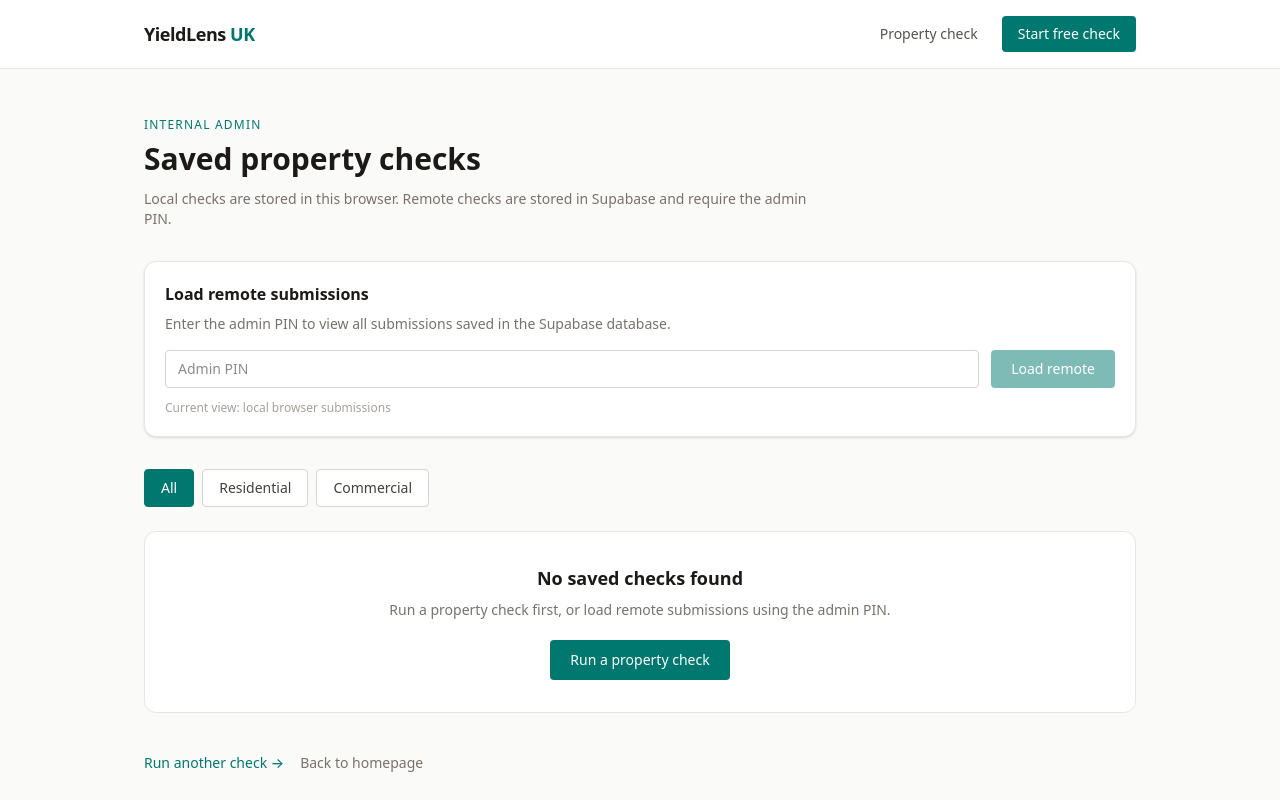
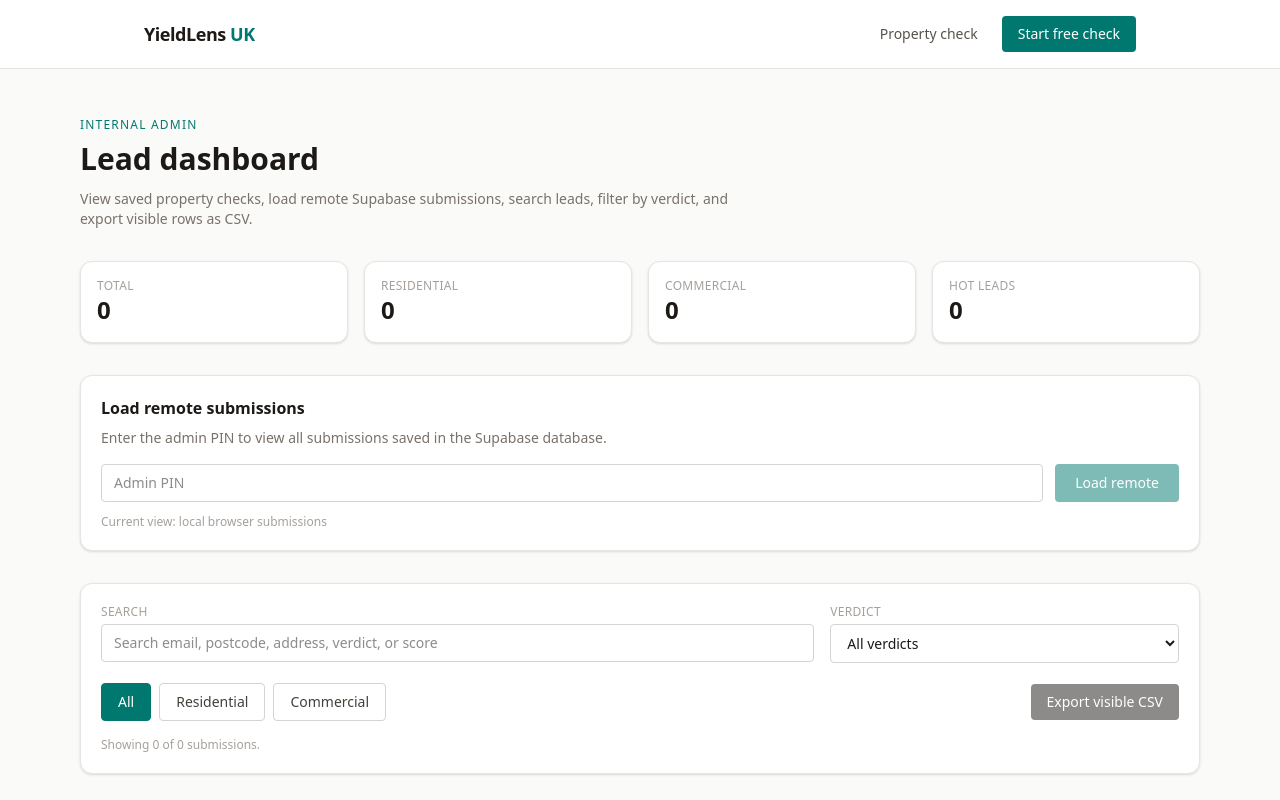
Before and after one commit to samueljcarlon/yieldlens-uk, a Next.js app: page /admin in a window 1280 px wide. Shown: the top 800 px of the page. Built offline with nearby package versions, Linux system fonts and the light colour scheme.

Commit message:
Add admin lead dashboard tools

```diff
--- a/app/admin/page.tsx
+++ b/app/admin/page.tsx
@@ -1,11 +1,24 @@
 'use client';
 
-import { useEffect, useState } from 'react';
+import { useEffect, useMemo, useState } from 'react';
 import Link from 'next/link';
-import type { PropertyMode, Submission } from '@/types/property';
+import type {
+  CommercialResult,
+  PropertyMode,
+  ResidentialResult,
+  Submission,
+} from '@/types/property';
 import { clearSubmissions, getSubmissions } from '@/lib/storage';
 import { getRemoteSubmissions } from '@/lib/remoteSubmissions';
 import VerdictBadge from '@/components/VerdictBadge';
+
+type ViewSource = 'local' | 'remote';
+type VerdictFilter = 'all' | 'Strong candidate' | 'Worth investigating' | 'Marginal' | 'Weak' | 'Avoid';
+
+interface LeadTag {
+  label: string;
+  className: string;
+}
 
 function formatDate(value: string): string {
   return new Date(value).toLocaleString('en-GB', {
@@ -17,28 +30,176 @@ function formatDate(value: string): string {
   });
 }
 
+function getInputRecord(submission: Submission): Record<string, unknown> {
+  return submission.input as Record<string, unknown>;
+}
+
+function getTextValue(submission: Submission, key: string): string {
+  const value = getInputRecord(submission)[key];
+  return typeof value === 'string' && value.trim() ? value.trim() : '';
+}
+
 function getLocationLabel(submission: Submission): string {
-  const input = submission.input;
+  return (
+    getTextValue(submission, 'postcode') ||
+    getTextValue(submission, 'address') ||
+    'No location provided'
+  );
+}
 
-  if ('postcode' in input && input.postcode) return input.postcode;
-  if ('address' in input && input.address) return input.address;
-
-  return 'No location provided';
+function getAddressLabel(submission: Submission): string {
+  return getTextValue(submission, 'address') || 'No address provided';
 }
 
 function getEmailLabel(submission: Submission): string {
-  const input = submission.input;
+  return getTextValue(submission, 'email') || 'No email provided';
+}
 
-  if ('email' in input && input.email) return input.email;
+function getUseCaseLabel(submission: Submission): string {
+  if (submission.mode === 'residential') {
+    return getTextValue(submission, 'userObjective') || 'Residential check';
+  }
 
-  return 'No email provided';
+  return getTextValue(submission, 'businessType') || 'Commercial check';
+}
+
+function getLeadTags(submission: Submission): LeadTag[] {
+  const tags: LeadTag[] = [];
+  const email = getTextValue(submission, 'email');
+
+  if (submission.score >= 80) {
+    tags.push({
+      label: 'Strong candidate',
+      className: 'bg-green-50 text-green-800 border-green-200',
+    });
+  }
+
+  if (submission.score >= 65 && email) {
+    tags.push({
+      label: 'Hot lead',
+      className: 'bg-teal-50 text-teal-800 border-teal-200',
+    });
+  }
+
+  if (!email) {
+    tags.push({
+      label: 'No contact',
+      className: 'bg-red-50 text-red-800 border-red-200',
+    });
+  }
+
+  if (submission.mode === 'residential') {
+    const result = submission.result as ResidentialResult;
+
+    if (
+      typeof result.monthlyCashFlow === 'number' &&
+      result.monthlyCashFlow < 100
+    ) {
+      tags.push({
+        label: 'Fragile cash flow',
+        className: 'bg-orange-50 text-orange-800 border-orange-200',
+      });
+    }
+  }
+
+  if (submission.mode === 'commercial') {
+    const result = submission.result as CommercialResult;
+
+    if (
+      typeof result.rentBurdenPercentage === 'number' &&
+      result.rentBurdenPercentage > 18
+    ) {
+      tags.push({
+        label: 'High rent burden',
+        className: 'bg-orange-50 text-orange-800 border-orange-200',
+      });
+    }
+
+    if (
+      typeof result.breakEvenCustomersPerDay === 'number' &&
+      result.breakEvenCustomersPerDay > result.expectedCustomersPerDay
+    ) {
+      tags.push({
+        label: 'Break-even risk',
+        className: 'bg-red-50 text-red-800 border-red-200',
+      });
+    }
+  }
+
+  if (tags.length === 0) {
+    tags.push({
+      label: 'Review',
+      className: 'bg-stone-50 text-stone-700 border-stone-200',
+    });
+  }
+
+  return tags;
+}
+
+function csvEscape(value: unknown): string {
+  if (value === undefined || value === null) return '';
+
+  const text =
+    typeof value === 'object' ? JSON.stringify(value) : String(value);
+
+  return `"${text.replace(/"/g, '""')}"`;
+}
+
+function exportSubmissionsToCsv(submissions: Submission[]) {
+  const headers = [
+    'createdAt',
+    'mode',
+    'email',
+    'address',
+    'postcode',
+    'useCase',
+    'score',
+    'verdict',
+    'leadTags',
+  ];
+
+  const rows = submissions.map((submission) => {
+    const tags = getLeadTags(submission)
+      .map((tag) => tag.label)
+      .join(', ');
+
+    return [
+      submission.createdAt,
+      submission.mode,
+      getEmailLabel(submission),
+      getAddressLabel(submission),
+      getTextValue(submission, 'postcode'),
+      getUseCaseLabel(submission),
+      submission.score,
+      submission.verdict.label,
+      tags,
+    ];
+  });
+
+  const csv = [
+    headers.map(csvEscape).join(','),
+    ...rows.map((row) => row.map(csvEscape).join(',')),
+  ].join('\n');
+
+  const blob = new Blob([csv], { type: 'text/csv;charset=utf-8;' });
+  const url = URL.createObjectURL(blob);
+  const link = document.createElement('a');
+
+  link.href = url;
+  link.download = `yieldlens-submissions-${new Date().toISOString().slice(0, 10)}.csv`;
+  document.body.appendChild(link);
+  link.click();
+  document.body.removeChild(link);
+  URL.revokeObjectURL(url);
 }
 
 export default function AdminPage() {
   const [submissions, setSubmissions] = useState<Submission[]>([]);
-  const [filter, setFilter] = useState<'all' | PropertyMode>('all');
+  const [modeFilter, setModeFilter] = useState<'all' | PropertyMode>('all');
+  const [verdictFilter, setVerdictFilter] = useState<VerdictFilter>('all');
+  const [searchTerm, setSearchTerm] = useState('');
   const [adminPin, setAdminPin] = useState('');
-  const [status, setStatus] = useState<'local' | 'remote'>('local');
+  const [source, setSource] = useState<ViewSource>('local');
   const [error, setError] = useState('');
   const [loading, setLoading] = useState(false);
   const [selectedSubmission, setSelectedSubmission] = useState<Submission | null>(null);
@@ -47,25 +208,61 @@ export default function AdminPage() {
     setSubmissions(getSubmissions());
   }, []);
 
-  const filteredSubmissions =
-    filter === 'all'
-      ? submissions
-      : submissions.filter((submission) => submission.mode === filter);
+  const filteredSubmissions = useMemo(() => {
+    const query = searchTerm.trim().toLowerCase();
+
+    return submissions.filter((submission) => {
+      const matchesMode =
+        modeFilter === 'all' || submission.mode === modeFilter;
+
+      const matchesVerdict =
+        verdictFilter === 'all' || submission.verdict.label === verdictFilter;
+
+      const searchableText = [
+        getEmailLabel(submission),
+        getAddressLabel(submission),
+        getLocationLabel(submission),
+        getUseCaseLabel(submission),
+        submission.mode,
+        submission.verdict.label,
+        String(submission.score),
+      ]
+        .join(' ')
+        .toLowerCase();
+
+      const matchesSearch = !query || searchableText.includes(query);
+
+      return matchesMode && matchesVerdict && matchesSearch;
+    });
+  }, [submissions, modeFilter, verdictFilter, searchTerm]);
+
+  const counts = useMemo(() => {
+    return {
+      total: submissions.length,
+      residential: submissions.filter((submission) => submission.mode === 'residential').length,
+      commercial: submissions.filter((submission) => submission.mode === 'commercial').length,
+      hotLeads: submissions.filter((submission) =>
+        getLeadTags(submission).some((tag) => tag.label === 'Hot lead')
+      ).length,
+    };
+  }, [submissions]);
 
   const handleClearLocal = () => {
     clearSubmissions();
     setSubmissions([]);
-    setStatus('local');
+    setSelectedSubmission(null);
+    setSource('local');
   };
 
   const handleLoadRemote = async () => {
     setError('');
     setLoading(true);
+    setSelectedSubmission(null);
 
     try {
       const remoteSubmissions = await getRemoteSubmissions(adminPin);
       setSubmissions(remoteSubmissions);
-      setStatus('remote');
+      setSource('remote');
     } catch (err) {
       const message = err instanceof Error ? err.message : 'Failed to load submissions.';
       setError(message);
@@ -74,21 +271,50 @@ export default function AdminPage() {
     }
   };
 
+  const filterButtonClass = (active: boolean) =>
+    `px-4 py-2 rounded text-sm border ${
+      active
+        ? 'bg-teal-700 text-white border-teal-700'
+        : 'bg-white text-stone-700 border-stone-300 hover:border-teal-500'
+    }`;
+
   return (
-    <div className="max-w-5xl mx-auto px-4 py-12">
+    <div className="max-w-6xl mx-auto px-4 py-12">
       <div className="mb-8">
         <p className="text-xs uppercase tracking-widest text-teal-700 font-medium mb-2">
           Internal admin
         </p>
 
         <h1 className="text-3xl font-bold text-stone-900 mb-3">
-          Saved property checks
+          Lead dashboard
         </h1>
 
         <p className="text-sm text-stone-500 max-w-2xl">
-          Local checks are stored in this browser. Remote checks are stored in Supabase
-          and require the admin PIN.
+          View saved property checks, load remote Supabase submissions, search leads,
+          filter by verdict, and export visible rows as CSV.
         </p>
+      </div>
+
+      <div className="grid grid-cols-2 lg:grid-cols-4 gap-4 mb-8">
+        <div className="bg-white border border-stone-200 rounded-xl p-4 shadow-sm">
+          <p className="text-xs uppercase tracking-wide text-stone-400">Total</p>
+          <p className="text-2xl font-bold text-stone-900">{counts.total}</p>
+        </div>
+
+        <div className="bg-white border border-stone-200 rounded-xl p-4 shadow-sm">
+          <p className="text-xs uppercase tracking-wide text-stone-400">Residential</p>
+          <p className="text-2xl font-bold text-stone-900">{counts.residential}</p>
+        </div>
+
+        <div className="bg-white border border-stone-200 rounded-xl p-4 shadow-sm">
+          <p className="text-xs uppercase tracking-wide text-stone-400">Commercial</p>
+          <p className="text-2xl font-bold text-stone-900">{counts.commercial}</p>
+        </div>
+
+        <div className="bg-white border border-stone-200 rounded-xl p-4 shadow-sm">
+          <p className="text-xs uppercase tracking-wide text-stone-400">Hot leads</p>
+          <p className="text-2xl font-bold text-stone-900">{counts.hotLeads}</p>
+        </div>
       </div>
 
       <div className="bg-white border border-stone-200 rounded-xl p-5 shadow-sm mb-8">
@@ -120,50 +346,84 @@ export default function AdminPage() {
         {error && <p className="text-sm text-red-600 mt-3">{error}</p>}
 
         <p className="text-xs text-stone-400 mt-3">
-          Current view: {status === 'remote' ? 'Supabase remote submissions' : 'local browser submissions'}
+          Current view: {source === 'remote' ? 'Supabase remote submissions' : 'local browser submissions'}
         </p>
       </div>
 
-      <div className="flex flex-col sm:flex-row sm:items-center sm:justify-between gap-4 mb-6">
-        <div className="flex gap-2">
+      <div className="bg-white border border-stone-200 rounded-xl p-5 shadow-sm mb-8">
+        <div className="grid grid-cols-1 lg:grid-cols-3 gap-4 mb-5">
+          <div className="lg:col-span-2">
+            <label className="block text-xs uppercase tracking-wide text-stone-400 font-medium mb-1">
+              Search
+            </label>
+
+            <input
+              type="text"
+              value={searchTerm}
+              onChange={(event) => setSearchTerm(event.target.value)}
+              placeholder="Search email, postcode, address, verdict, or score"
+              className="w-full border border-stone-300 rounded px-3 py-2 text-sm focus:outline-none focus:ring-2 focus:ring-teal-500"
+            />
+          </div>
+
+          <div>
+            <label className="block text-xs uppercase tracking-wide text-stone-400 font-medium mb-1">
+              Verdict
+            </label>
+
+            <select
+              value={verdictFilter}
+              onChange={(event) => setVerdictFilter(event.target.value as VerdictFilter)}
+              className="w-full border border-stone-300 rounded px-3 py-2 text-sm focus:outline-none focus:ring-2 focus:ring-teal-500"
+            >
+              <option value="all">All verdicts</option>
+              <option value="Strong candidate">Strong candidate</option>
+              <option value="Worth investigating">Worth investigating</option>
+              <option value="Marginal">Marginal</option>
+              <option value="Weak">Weak</option>
+              <option value="Avoid">Avoid</option>
+            </select>
+          </div>
+        </div>
+
+        <div className="flex flex-col lg:flex-row lg:items-center lg:justify-between gap-4">
+          <div className="flex flex-wrap gap-2">
             <button
               type="button"
-            onClick={() => setFilter('all')}
-            className={`px-4 py-2 rounded text-sm border ${
-              filter === 'all'
-                ? 'bg-teal-700 text-white border-teal-700'
-                : 'bg-white text-stone-700 border-stone-300'
-            }`}
+              onClick={() => setModeFilter('all')}
+              className={filterButtonClass(modeFilter === 'all')}
             >
               All
             </button>
 
             <button
               type="button"
-            onClick={() => setFilter('residential')}
-            className={`px-4 py-2 rounded text-sm border ${
-              filter === 'residential'
-                ? 'bg-teal-700 text-white border-teal-700'
-                : 'bg-white text-stone-700 border-stone-300'
-            }`}
+              onClick={() => setModeFilter('residential')}
+              className={filterButtonClass(modeFilter === 'residential')}
             >
               Residential
             </button>
 
             <button
               type="button"
-            onClick={() => setFilter('commercial')}
-            className={`px-4 py-2 rounded text-sm border ${
-              filter === 'commercial'
-                ? 'bg-teal-700 text-white border-teal-700'
-                : 'bg-white text-stone-700 border-stone-300'
-            }`}
+              onClick={() => setModeFilter('commercial')}
+              className={filterButtonClass(modeFilter === 'commercial')}
             >
               Commercial
             </button>
           </div>
 
-        {status === 'local' && submissions.length > 0 && (
+          <div className="flex flex-wrap gap-3">
+            <button
+              type="button"
+              onClick={() => exportSubmissionsToCsv(filteredSubmissions)}
+              disabled={filteredSubmissions.length === 0}
+              className="bg-stone-900 text-white px-4 py-2 rounded text-sm font-medium hover:bg-stone-800 disabled:opacity-50"
+            >
+              Export visible CSV
+            </button>
+
+            {source === 'local' && submissions.length > 0 && (
               <button
                 type="button"
                 onClick={handleClearLocal}
@@ -173,6 +433,12 @@ export default function AdminPage() {
               </button>
             )}
           </div>
+        </div>
+
+        <p className="text-xs text-stone-400 mt-4">
+          Showing {filteredSubmissions.length} of {submissions.length} submissions.
+        </p>
+      </div>
 
       {filteredSubmissions.length === 0 ? (
         <div className="bg-white border border-stone-200 rounded-xl p-8 text-center">
@@ -181,7 +447,7 @@ export default function AdminPage() {
           </h2>
 
           <p className="text-sm text-stone-500 mb-5">
-            Run a property check first, or load remote submissions using the admin PIN.
+            Run a property check, load remote submissions, or adjust your filters.
           </p>
 
           <Link
@@ -198,7 +464,7 @@ export default function AdminPage() {
               key={submission.id}
               className="bg-white border border-stone-200 rounded-xl p-5 shadow-sm"
             >
-              <div className="flex flex-col sm:flex-row sm:items-start sm:justify-between gap-4">
+              <div className="flex flex-col lg:flex-row lg:items-start lg:justify-between gap-4">
                 <div>
                   <p className="text-xs uppercase tracking-widest text-stone-400 font-medium mb-1">
                     {submission.mode === 'residential'
@@ -211,15 +477,30 @@ export default function AdminPage() {
                   </h2>
 
                   <p className="text-sm text-stone-500 mt-1">
+                    {getAddressLabel(submission)}
+                  </p>
+
+                  <p className="text-sm text-stone-500 mt-1">
                     {getEmailLabel(submission)}
                   </p>
 
                   <p className="text-sm text-stone-500 mt-1">
                     Created {formatDate(submission.createdAt)}
                   </p>
+
+                  <div className="flex flex-wrap gap-2 mt-3">
+                    {getLeadTags(submission).map((tag) => (
+                      <span
+                        key={tag.label}
+                        className={`border rounded-full px-3 py-1 text-xs font-medium ${tag.className}`}
+                      >
+                        {tag.label}
+                      </span>
+                    ))}
+                  </div>
                 </div>
 
-                <div className="flex flex-col sm:items-end gap-3">
+                <div className="flex flex-col lg:items-end gap-3">
                   <div className="flex items-center gap-3">
                     <p className="text-2xl font-bold text-stone-900">
                       {submission.score}
@@ -272,17 +553,37 @@ export default function AdminPage() {
           <div className="grid grid-cols-1 sm:grid-cols-3 gap-4 mb-6">
             <div className="bg-stone-50 border border-stone-200 rounded-lg p-4">
               <p className="text-xs uppercase tracking-wide text-stone-400">Mode</p>
-              <p className="font-semibold text-stone-900 capitalize">{selectedSubmission.mode}</p>
+              <p className="font-semibold text-stone-900 capitalize">
+                {selectedSubmission.mode}
+              </p>
             </div>
 
             <div className="bg-stone-50 border border-stone-200 rounded-lg p-4">
               <p className="text-xs uppercase tracking-wide text-stone-400">Score</p>
-              <p className="font-semibold text-stone-900">{selectedSubmission.score}/100</p>
+              <p className="font-semibold text-stone-900">
+                {selectedSubmission.score}/100
+              </p>
             </div>
 
             <div className="bg-stone-50 border border-stone-200 rounded-lg p-4">
               <p className="text-xs uppercase tracking-wide text-stone-400">Verdict</p>
-              <p className="font-semibold text-stone-900">{selectedSubmission.verdict.label}</p>
+              <p className="font-semibold text-stone-900">
+                {selectedSubmission.verdict.label}
+              </p>
+            </div>
+          </div>
+
+          <div className="mb-6">
+            <p className="font-semibold text-stone-900 mb-2">Lead tags</p>
+            <div className="flex flex-wrap gap-2">
+              {getLeadTags(selectedSubmission).map((tag) => (
+                <span
+                  key={tag.label}
+                  className={`border rounded-full px-3 py-1 text-xs font-medium ${tag.className}`}
+                >
+                  {tag.label}
+                </span>
+              ))}
             </div>
           </div>
 
```
Lines whose indentation alone changed are shown as unchanged.
